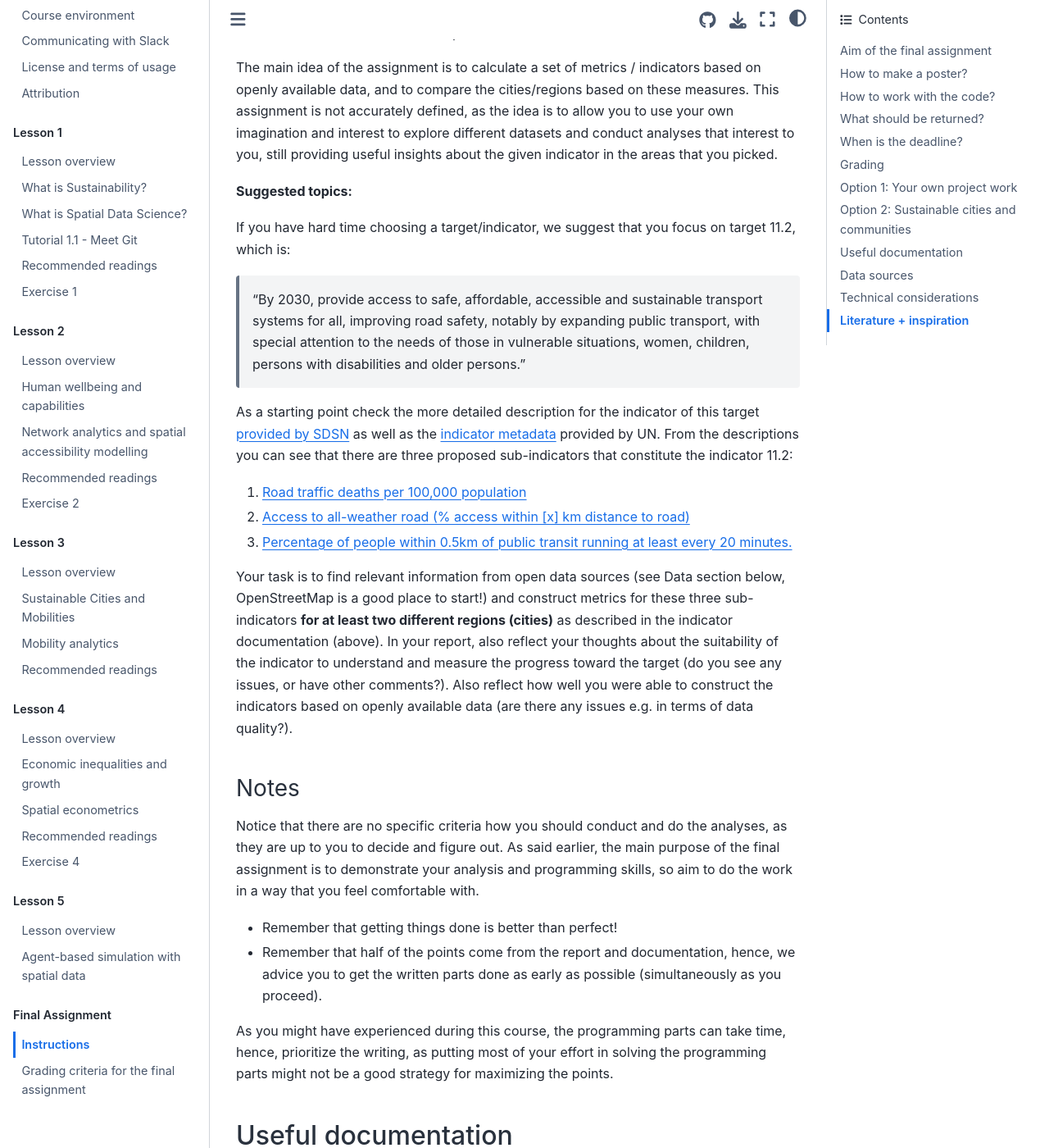
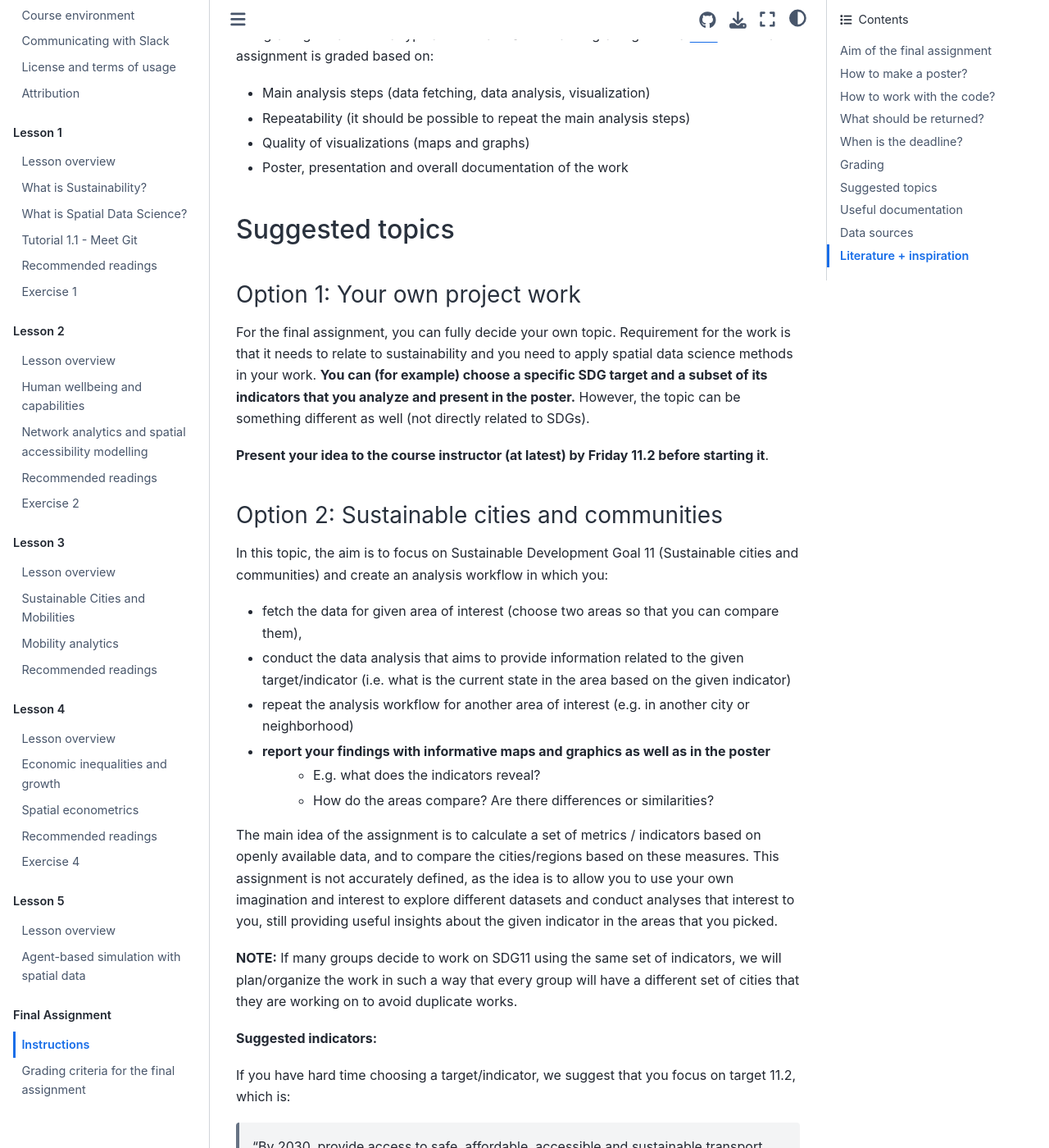
Before and after one commit to AaltoGIS/Sustainability-GIS, a Sphinx documentation site: the page built from source/lessons/final-assignment/final-assignment.rst, in a window 1280 px wide and 1400 px high, scrolled down 3171 px. Shown: the whole window at 82% size. Built offline with Sphinx 7.4.7 and the Sphinx Book theme 1.1.4, drawn with Linux system fonts in a browser that asks for light colours; pages that are not in the unit, such as notebooks, are missing from menus; some of the changed text lies outside the part shown.

```diff
--- a/source/lessons/final-assignment/final-assignment.rst
+++ b/source/lessons/final-assignment/final-assignment.rst
@@ -30,7 +29,7 @@
 How to make a poster?
 ---------------------
 
-.. raw::html
+.. raw:: html
 
     <iframe src="https://docs.google.com/presentation/d/e/2PACX-1vRdNlJh0NHa5ny-5RFbBORzBEw6KxOlTqTSYwCgqxpUj0l8X4T1BA0ZisyA5ZqXyQc7z2UL7keirh_w/embed?start=false&loop=false&delayms=3000" frameborder="0" width="700" height="420" allowfullscreen="true" mozallowfullscreen="true" webkitallowfullscreen="true"></iframe>
 
@@ -55,6 +54,17 @@
 
 *Note: If your code requires some python packages not found in the csc notebooks environment, please mention them also in the report and provide installation instrutions.*
 
+**Technical considerations**:
+
+- Document your analyses well using the Markdown cells and describe 1) what you are doing and 2) what you can see from the data and your results.
+- Use informative visualizations:
+
+  - Create maps (static or interactive)
+  - Create other kind of graphs (e.g. bar graphs, line graphs, scatter plots etc.)
+  - Use subplots that allows to easily compare results side-by-side
+
+- When writing the codes, we highly recommend that you use and write functions for repetitive parts of the code. As a motivation: think that you should repeat your analyses for all cities in Finland, write your codes in a way that this would be possible. Furthermore, we recommend that you save those functions into a separate .py -script file that you import into the Notebook (`see example from Geo-Python Lesson 4 <https://geo-python-site.readthedocs.io/en/latest/notebooks/L4/functions.html#calling-functions-from-a-script-file>`__)
+
 What should be returned?
 ------------------------
 
@@ -69,16 +79,16 @@
 
 **Distribution of work**: Because this is a group work, I want you to document and explain how did you distribute the work:
 
-  - Who worked with the codes and analysis?
-  - Who went through the literature (for background / contextual information)?
-  - Who prepared the poster presentation?
+- Who worked with the codes and analysis?
+- Who went through the literature (for background / contextual information)?
+- Who prepared the poster presentation?
 
 When is the deadline?
 ---------------------
 
-1. **The deadline for a FINALIZED POSTER is Tuesday February 22nd, 2022** when you should return your poster presentation to the teacher, as well as have the project codes (Notebook) available on the Github repository.
-2. **The poster session is organized on Thursday 24th February at 09:15-12:00**, when the groups present their poster on a virtual environment called
-**Gather Town** (link will be shared via Slack later).
+1. The deadline for a FINALIZED POSTER is **Tuesday February 22nd, 2022** when you should return your poster presentation to the teacher, as well as have the project codes (Notebook) available on the Github repository (edits can still be done). This is a **hard deadline to get your poster**, so that we have enough time to set up your poster to our poster-session.
+2. The poster session is organized on **Thursday 24th February at 09:15-12:00**, when the groups present their poster on a virtual environment called **Gather Town** (link will be shared via Slack later).
+3. The deadline for finalizing the Github repository (i.e. returning your codes + documentation ) is on **Friday 25th February**.
 
 Grading
 -------
@@ -91,19 +101,23 @@
 - Quality of visualizations (maps and graphs)
 - Poster, presentation and overall documentation of the work
 
+Suggested topics
+----------------
+
 Option 1: Your own project work
--------------------------------
+~~~~~~~~~~~~~~~~~~~~~~~~~~~~~~~
 
-For the final assignment, you can decide your own topic.
+For the final assignment, you can fully decide your own topic.
 Requirement for the work is that it needs to relate to sustainability and you need to apply spatial data science methods in your work.
-You can for example choose another SDG target that you analyze.
+**You can (for example) choose a specific SDG target and a subset of its indicators that you analyze and present in the poster.**
+However, the topic can be something different as well (not directly related to SDGs).
 
 **Present your idea to the course instructor (at latest) by Friday 11.2 before starting it**.
 
 Option 2: Sustainable cities and communities
---------------------------------------------
+~~~~~~~~~~~~~~~~~~~~~~~~~~~~~~~~~~~~~~~~~~~~
 
-In this assignment, the aim is to focus on Sustainable Development Goal 11 (Sustainable cities and communities) and create
+In this topic, the aim is to focus on Sustainable Development Goal 11 (Sustainable cities and communities) and create
 an analysis workflow in which you:
 
 - fetch the data for given area of interest (choose two areas so that you can compare them),
@@ -117,7 +131,11 @@
 This assignment is not accurately defined, as the idea is to allow you to use your own imagination and interest to explore different datasets and conduct analyses that interest to you,
 still providing useful insights about the given indicator in the areas that you picked.
 
-**Suggested topics:**
+**NOTE:** If many groups decide to work on SDG11 using the same set of indicators,
+we will plan/organize the work in such a way that every group will have a different set of cities that they are working on
+to avoid duplicate works.
+
+**Suggested indicators:**
 
 If you have hard time choosing a target/indicator, we suggest that you focus on target 11.2, which is:
 
@@ -133,7 +151,7 @@
 
 Your task is to find relevant information from open data sources (see Data section below, OpenStreetMap is a good place to start!)
 and construct metrics for these three sub-indicators **for at least two different regions (cities)** as described in the indicator documentation (above).
-In your report, also reflect your thoughts about the suitability of the indicator to understand and measure the progress toward the target
+In your poster, also reflect your thoughts about the suitability of the indicator to understand and measure the progress toward the target
 (do you see any issues, or have other comments?). Also reflect how well you were able to construct the indicators based on openly available data
 (are there any issues e.g. in terms of data quality?).
 
@@ -142,13 +160,12 @@
 
 Notice that there are no specific criteria how you should conduct and do the analyses, as they are up to you to decide and figure out.
 As said earlier, the main purpose of the final assignment is to demonstrate your analysis and programming skills, so aim to do the work in a way that you feel comfortable with.
+Remember that **getting things done is better than perfect!**
 
-- Remember that getting things done is better than perfect!
-- Remember that half of the points come from the report and documentation, hence, we advice you to get the written parts done as early as possible (simultaneously as you proceed).
-
-As you might have experienced during this course, the programming parts can take time,
-hence, prioritize the writing, as putting most of your effort in solving the programming parts might not be
-a good strategy for maximizing the points.
+As you might have experienced during this course, the programming parts can take time.
+Hence, it is recommended to distribute the workload in such a way that some member(s) of the group can start preparing
+the poster already early-on even before you have the results ready. It can take surprisingly long time to design a good poster with
+nice layout and visual appearance.
 
 Useful documentation
 --------------------
@@ -175,20 +192,6 @@
 
 Data sources are not limited to these, hence you can also use other data from any source that you can find (remember to document where the data is coming from!).
 
-Technical considerations
-------------------------
-
-Take care that you:
-
-- Document your analyses well using the Markdown cells and describe 1) what you are doing and 2) what you can see from the data and your results.
-- Use informative visualizations:
-
-  - Create maps (static or interactive)
-  - Create other kind of graphs (e.g. bar graphs, line graphs, scatter plots etc.)
-  - Use subplots that allows to easily compare results side-by-side
-
-- When writing the codes, we highly recommend that you use and write functions for repetitive parts of the code. As a motivation: think that you should repeat your analyses for all cities in Finland, write your codes in a way that this would be possible. Furthermore, we recommend that you save those functions into a separate .py -script file that you import into the Notebook (`see example from Geo-Python Lesson 4 <https://geo-python-site.readthedocs.io/en/latest/notebooks/L4/functions.html#calling-functions-from-a-script-file>`__)
-
 Literature + inspiration
 ------------------------
 
```
Also changed, not shown: other parts of source/lessons/final-assignment/final-assignment.rst (+3 -4 lines).
